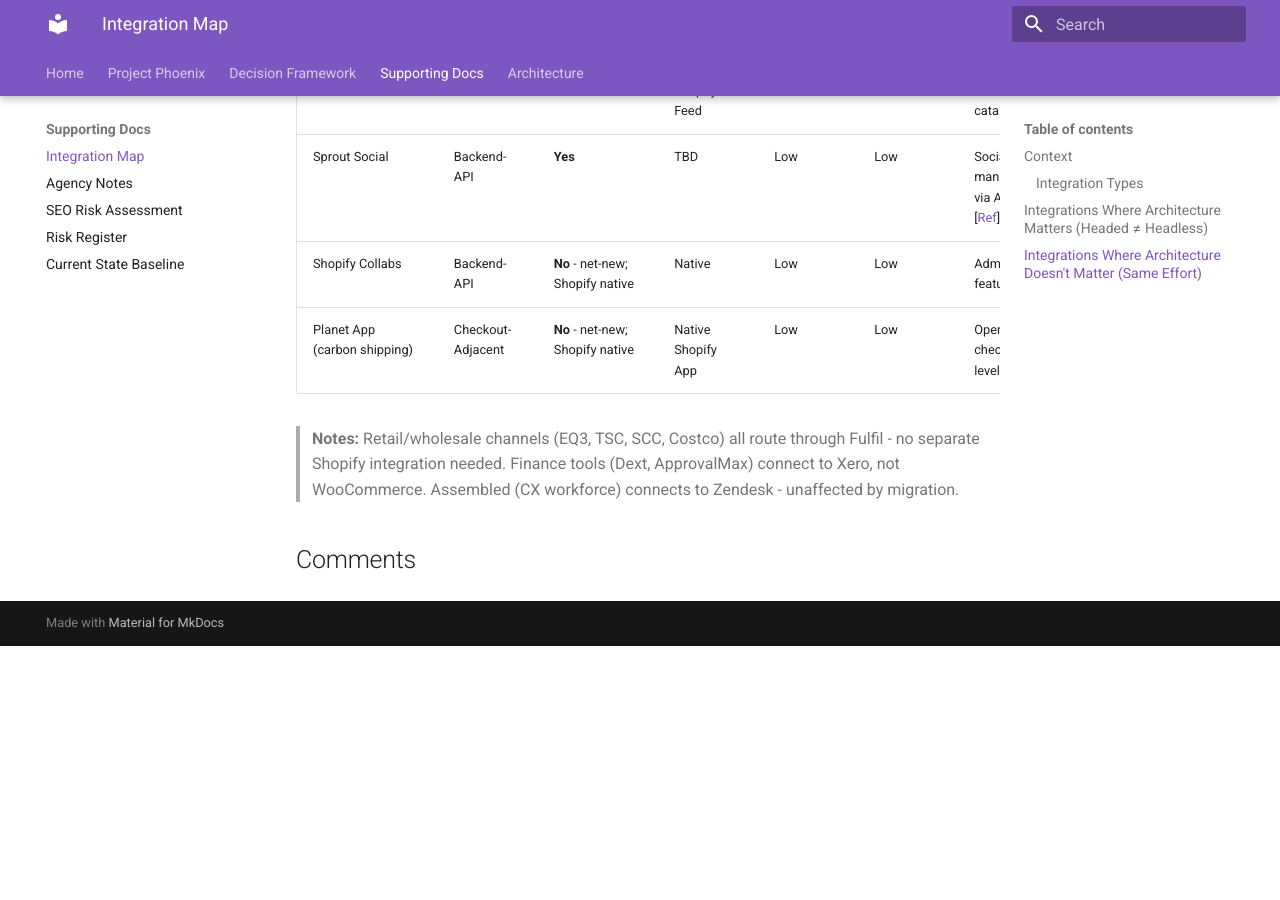
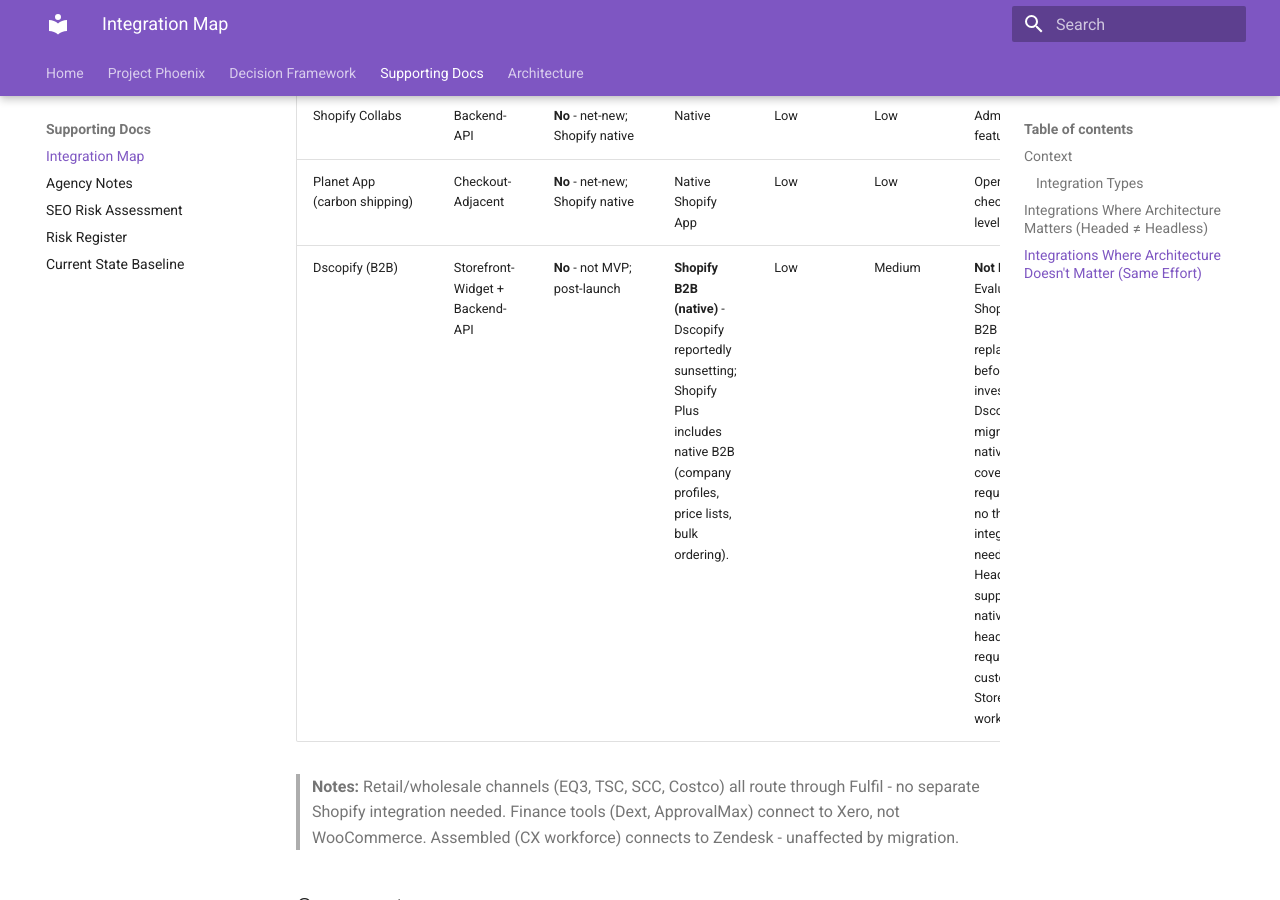
Before and after one commit to charanbobby/Shopify2026, an MkDocs documentation site: the page built from docs/integration-map.md, in a window 1280 px wide and 900 px high, scrolled down 4461 px. Built offline with MkDocs 1.6.1 and Material for MkDocs 9.7.7, drawn with Linux system fonts in a browser that asks for light colours; comment, search, counter and statistics services are not loaded; before the commit the page ends 5107 px from its top, so only the background shows below that; some of the changed text lies outside the part shown.

Commit message:
Move Dscopify to non-MVP; flag Shopify native B2B as replacement
Dscopify reportedly sunsetting. Moved from architecture-matters table
to same-effort table, downgraded to post-launch, and noted Shopify Plus
native B2B (company profiles, price lists, bulk ordering) as the
preferred replacement path.

Co-Authored-By: Claude Opus 4.6 <noreply@anthropic.com>

```diff
--- a/docs/integration-map.md
+++ b/docs/integration-map.md
@@ -62,5 +61,6 @@ These integrations are architecture-agnostic - effort is identical whether heade
 | Sprout Social | Backend-API | **Yes** | TBD | Low | Low | Social management via API sync. [[Ref](https://shopify.dev/docs/api/admin-rest)] |
 | Shopify Collabs | Backend-API | **No** - net-new; Shopify native | Native | Low | Low | Admin/channel feature. |
 | Planet App (carbon shipping) | Checkout-Adjacent | **No** - net-new; Shopify native | Native Shopify App | Low | Low | Operates at checkout/order level. [[Ref](https://shopify.dev/docs/apps/build/checkout)] |
+| Dscopify (B2B) | Storefront-Widget + Backend-API | **No** - not MVP; post-launch | **Shopify B2B (native)** - Dscopify reportedly sunsetting; Shopify Plus includes native B2B (company profiles, price lists, bulk ordering). | Low | Medium | **Not MVP.** Evaluate Shopify native B2B as replacement before investing in Dscopify migration. If native B2B covers requirements, no third-party integration needed. Headed supports B2B natively; headless requires custom Storefront API work. |
 
 > **Notes:** Retail/wholesale channels (EQ3, TSC, SCC, Costco) all route through Fulfil - no separate Shopify integration needed. Finance tools (Dext, ApprovalMax) connect to Xero, not WooCommerce. Assembled (CX workforce) connects to Zendesk - unaffected by migration.
```
Also changed, not shown: other parts of docs/integration-map.md (+0 -1 lines).
